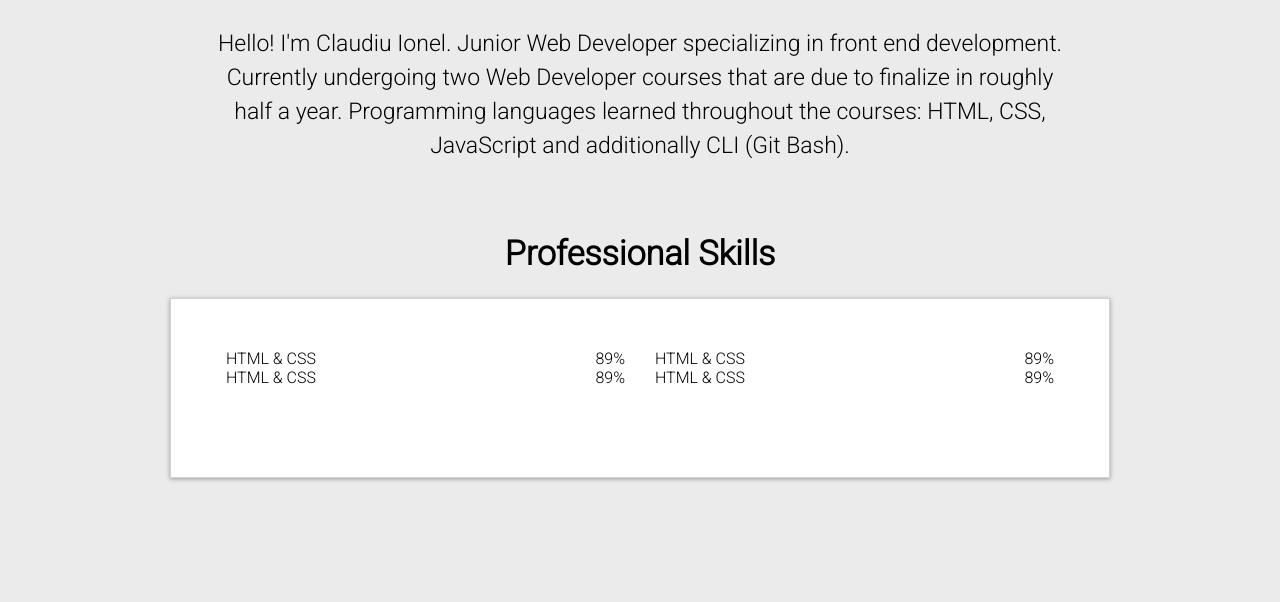
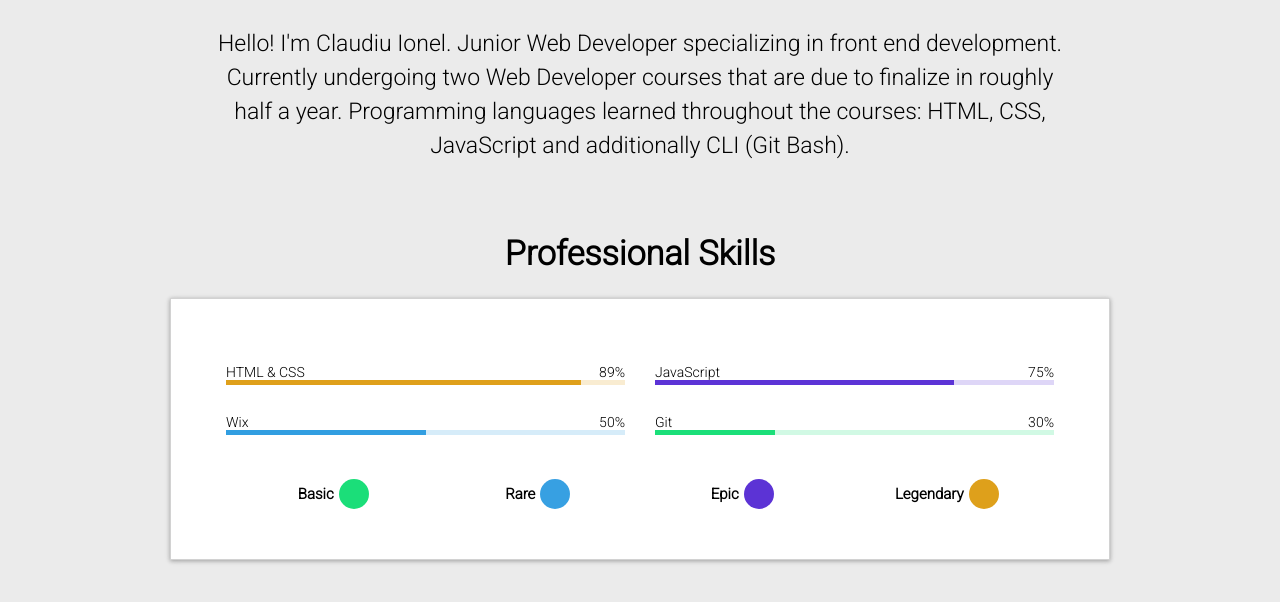
Before and after one commit to Claudiu-Ionel/CV.github.io, a plain HTML site: page index.html in a window 1280 px wide. Shown: the part 668-1270 px from the top of the page. Drawn offline with Linux system fonts and the light colour scheme.

Commit message:
Finished the Pro-Skills bars
Added the professional skills bars , added a gaming reference to it. Next up adding a pupop that explains the gaming refference ^_^

```diff
--- a/index.html
+++ b/index.html
@@ -28,7 +28,7 @@
             </div>
             <div class="name-profession">
               <p>I'm <span class="name">Claudiu Ionel</span></p>
-              <span>Web developer</span>
+              <span>Junior Web developer</span>
             </div>
             <div class="info">
               <div>
@@ -80,35 +80,47 @@
                 <p>HTML & CSS</p>
                 <span class="percent">89%</span>
               </div>
-              <div class="bar"></div>
+              <div class="bar legendary " style="width: 89%;"></div>
             </div>
             <div class="bar-wrapper">
               <div class="specs">
-                <p>HTML & CSS</p>
-                <span class="percent">89%</span>
+                <p>JavaScript</p>
+                <span class="percent">75%</span>
               </div>
-              <div class="bar"></div>
+              <div class="bar epic" style="width: 75%;"></div>
             </div>
             <div class="bar-wrapper">
               <div class="specs">
-                <p>HTML & CSS</p>
-                <span class="percent">89%</span>
+                <p>Wix</p>
+                <span class="percent">50%</span>
               </div>
-              <div class="bar"></div>
+              <div class="bar rare " style="width: 50%;"></div>
             </div>
             <div class="bar-wrapper">
               <div class="specs">
-                <p>HTML & CSS</p>
-                <span class="percent">89%</span>
+                <p>Git</p>
+                <span class="percent">30%</span>
               </div>
-              <div class="bar"></div>
+              <div class="bar basic" style="width: 30%;"></div>
             </div>
           </div>
           <div class="legend">
-            <div class="basic"></div>
-            <div class="rare"></div>
-            <div class="epic"></div>
-            <div class="legendary"></div>
+            <div class="legend-item">
+              <p>Basic</p>
+              <div class="basic"></div>
+            </div>
+            <div class="legend-item">
+              <p>Rare</p>
+              <div class="rare"></div>
+            </div>
+            <div class="legend-item">
+              <p>Epic</p>
+              <div class="epic"></div>
+            </div>
+            <div class="legend-item">
+              <p>Legendary</p>
+              <div class="legendary"></div>
+            </div>
           </div>
         </div>
       </section>
--- a/style.css
+++ b/style.css
@@ -13,14 +13,35 @@ html {
 
 :root {
   --main-bg-color: rgb(27, 222, 121);
+  --rare-color: rgba(27, 147, 222, 0.879);
+  --epic-color: rgb(92, 51, 213);
+  --legendary-color: rgb(222, 160, 27);
+}
+.legendary {
+  background-color: var(--legendary-color);
+}
+.epic {
+  background-color: var(--epic-color);
+}
+.rare {
+  background-color: var(--rare-color);
+}
+.basic {
+  background-color: var(--main-bg-color);
 }
 body {
-  font-family: 'Roboto', sans-serif;
+  font-family: "Roboto", sans-serif;
   height: 2000px;
   width: 100%;
   background: rgb(235, 235, 235);
   display: flex;
   justify-content: center;
+}
+section {
+  display: flex;
+  justify-content: center;
+  align-items: center;
+  flex-direction: column;
 }
 .main {
   position: relative;
@@ -94,7 +115,6 @@ body {
   border: 5px solid transparent;
   border-top: 5px solid var(--main-bg-color);
   border-left: 5px solid var(--main-bg-color);
-
 }
 .name-profession {
   padding: 20px 0px;
@@ -114,7 +134,6 @@ body {
 
 .info {
   display: flex;
-
 }
 .info div:last-child {
   color: gray;
@@ -144,7 +163,6 @@ body {
 .social-item i {
   font-size: 22px;
   color: #fff;
-
 }
 
 .bio {
@@ -158,10 +176,7 @@ body {
 .pro-skills {
   padding-top: 70px;
   width: 100%;
-  display: flex;
-  justify-content: center;
-  align-items: center;
-  flex-direction: column;
+
 }
 .pro-skills h2 {
   text-align: center;
@@ -188,19 +203,61 @@ body {
 }
 .bar-wrapper {
   width: 50%;
+  height: 50px;
   padding: 0px 15px;
   display: flex;
   flex-direction: column;
-
+  justify-content: center;
 }
 .specs {
   display: flex;
   justify-content: space-between;
   flex-direction: row;
 }
-
+.specs p,
+.specs span {
+  font-size: 14px;
+}
+.bar {
+  position: relative;
+  z-index: 1;
+  height: 5px;
+}
+.bar:before {
+  content: "";
+  position: absolute;
+  z-index: 0;
+  left: 0;
+  height: 5px;
+  width: 399px;
+  background-color: inherit;
+  opacity: 0.2;
+}
 .legend {
   width: 100%;
   height: fit-content;
-  padding: 20px;
+  padding: 30px 20px 0px;
+  display: flex;
+  flex-direction: row;
+  align-items: center;
 }
+.legend-item {
+  width: 25%;
+  font-size: 15px;
+  text-align: center;
+  vertical-align: middle;
+  display: flex;
+  justify-content: center;
+  flex-direction: row;
+}
+.legend-item div {
+  width: 30px;
+  height: 30px;
+  border-radius: 50%;
+}
+.legend-item p {
+  display: flex;
+  align-items: center;
+  font-weight: 600;
+  margin-right: 5px;
+}
```
